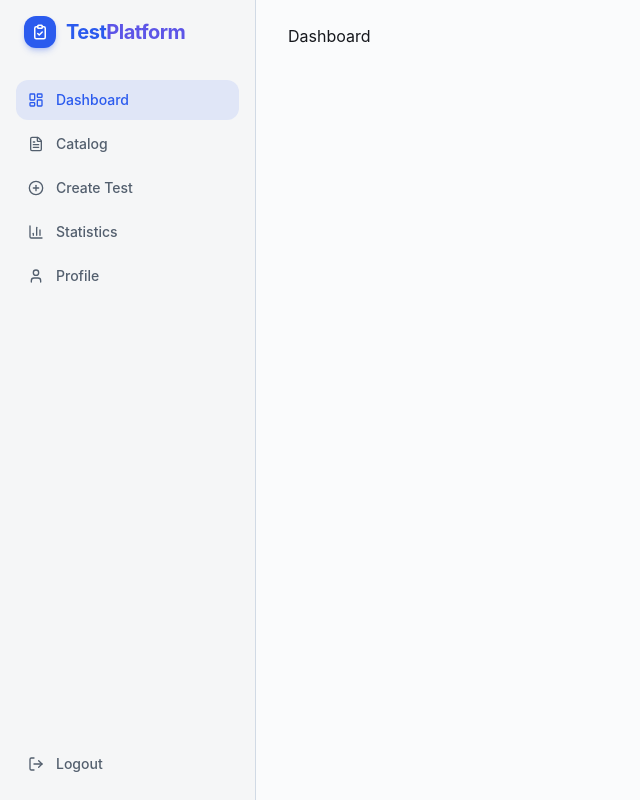
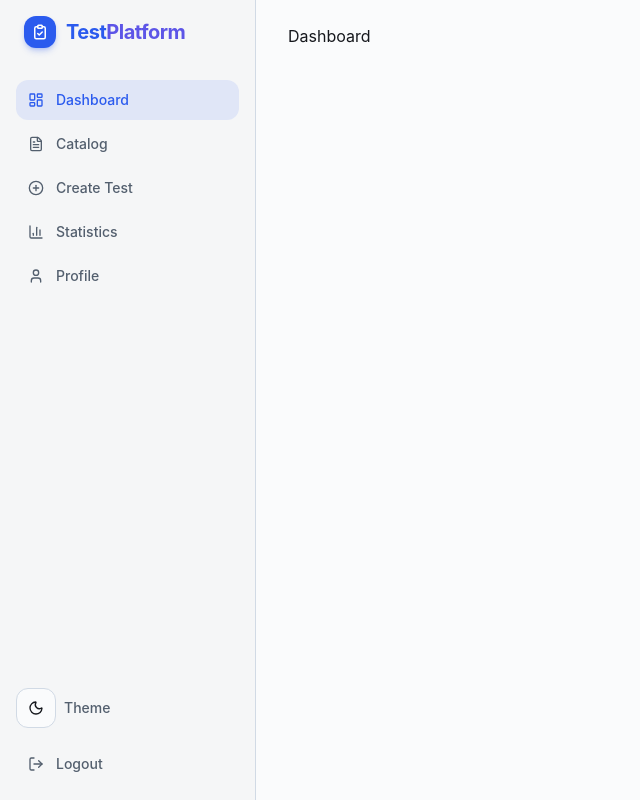
Before and after one commit to lbedv/online-testing, a React (Vite) app: page / in a window 1280 px wide. Shown: the whole page, without its empty margins (0-640 px from the left). Built offline with nearby package versions, Linux system fonts and the light colour scheme.

Commit message:
feat: add theme-toggle

```diff
--- a/src/components/layout/mobile-header.tsx
+++ b/src/components/layout/mobile-header.tsx
@@ -4,6 +4,7 @@ import { LogOut, Menu } from "lucide-react"
 import { TestPlatformLogo } from "./testplatform-logo"
 import { Button } from "@/components/ui/button"
 import { Separator } from "../ui/separator"
+import { ThemeToggle } from "./theme-toggle"
 import {
   Sheet,
   SheetContent,
@@ -55,6 +56,10 @@ export function MobileHeader() {
           </nav>
           <div className="p-4">
             <Separator className="mb-4" />
+            <div className="flex items-center gap-2 mb-4">
+              <ThemeToggle />
+              <span className="text-sm text-muted-foreground font-medium">Theme</span>
+            </div>
             <NavItem
               icon={<LogOut className="h-4 w-4 shrink-0" />}
               label="Logout"
--- a/src/components/layout/sidebar.tsx
+++ b/src/components/layout/sidebar.tsx
@@ -7,6 +7,7 @@ import { useNavigate, useLocation } from "@tanstack/react-router"
 import { LogOut } from "lucide-react"
 import { TestPlatformLogo } from "./testplatform-logo"
 import { Separator } from "@/components/ui/separator"
+import { ThemeToggle } from "./theme-toggle"
 import { NavItem } from "./nav-item"
 import PathConstants from "@/routes/path-constants"
 import { MAIN_NAV_ITEMS, isNavItemActive } from "./nav-config"
@@ -43,6 +44,10 @@ export function Sidebar() {
       {/* Bottom section: Theme toggle and logout */}
       <div className="p-4">
         <Separator className="mb-4" />
+        <div className="flex items-center gap-2 mb-4">
+          <ThemeToggle />
+          <span className="text-sm text-muted-foreground font-medium">Theme</span>
+        </div>
         <NavItem
           icon={<LogOut className="h-4 w-4 shrink-0" />}
           label="Logout"
--- /dev/null
+++ b/src/components/layout/theme-toggle.tsx
@@ -0,0 +1,32 @@
+import * as React from "react"
+import { useTheme } from "next-themes"
+import { Moon, Sun } from "lucide-react"
+import { cn } from "@/lib/utils"
+
+export function ThemeToggle({ className }: { className?: string }) {
+  const { theme, setTheme } = useTheme()
+  const [mounted, setMounted] = React.useState(false)
+
+  React.useEffect(() => {
+    setMounted(true)
+  }, [])
+
+  if (!mounted) return null
+
+  return (
+    <button
+      onClick={() => setTheme(theme === "dark" ? "light" : "dark")}
+      className={cn(
+        "inline-flex h-10 w-10 items-center justify-center rounded-lg border border-input bg-background text-foreground transition-colors hover:bg-muted",
+        className
+      )}
+      aria-label={theme === "dark" ? "Switch to light mode" : "Switch to dark mode"}
+    >
+      {theme === "dark" ? (
+        <Sun className="h-4 w-4" />
+      ) : (
+        <Moon className="h-4 w-4" />
+      )}
+    </button>
+  )
+}
```
